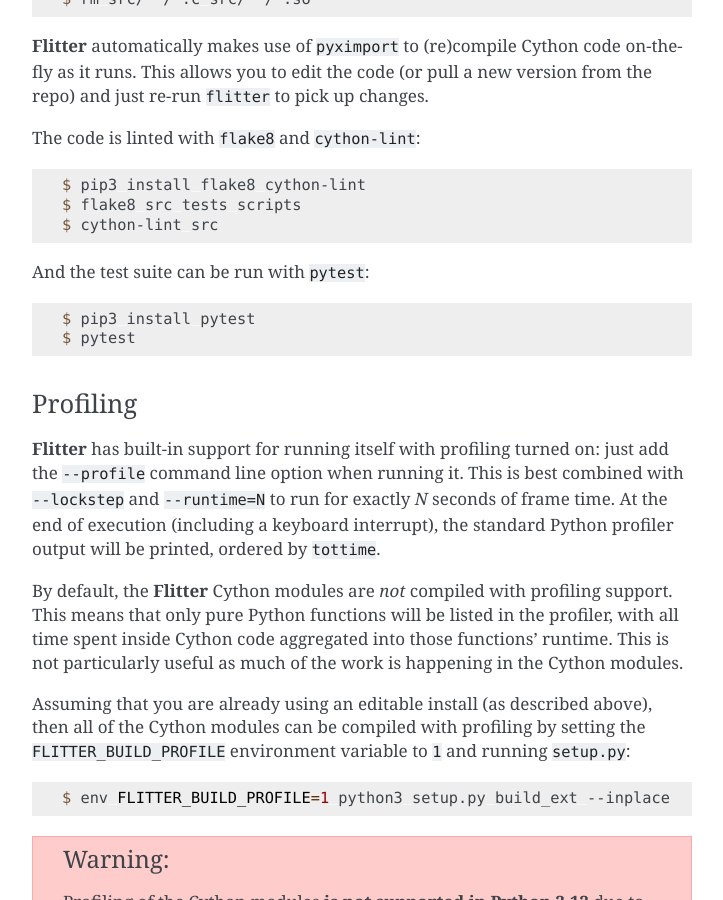
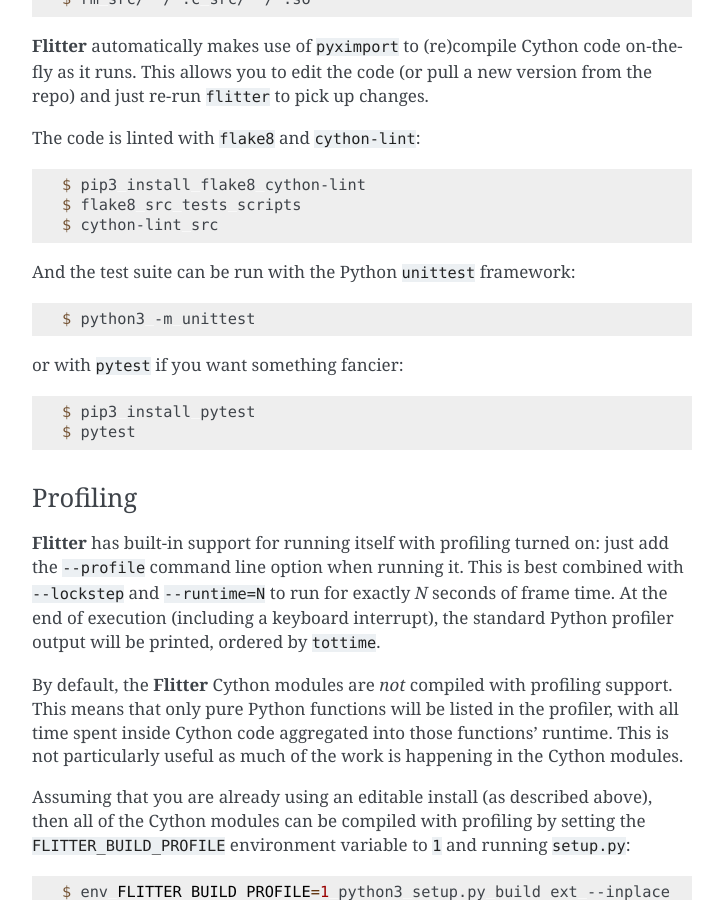
Before and after one commit to jonathanhogg/flitter, a Sphinx documentation site: the page built from docs/install.md, in a window 1280 px wide and 900 px high, scrolled down 5541 px. Shown: the whole window, without its empty margins (388-1111 px from the left). Built offline with Sphinx 7.4.7, drawn with Linux system fonts in a browser that asks for light colours.

Commit message:
Small tweak to install docs re running tests

````diff
--- a/docs/install.md
+++ b/docs/install.md
@@ -271,7 +271,13 @@
 $ cython-lint src
 ```
 
-And the test suite can be run with `pytest`:
+And the test suite can be run with the Python `unittest` framework:
+
+```console
+$ python3 -m unittest
+```
+
+or with `pytest` if you want something fancier:
 
 ```console
 $ pip3 install pytest
@@ -342,7 +348,7 @@
 
 ```console
 $ pip3 install coverage
-$ coverage run -m pytest
+$ coverage run -m unittest
 $ coverage report
 ```
 
````
